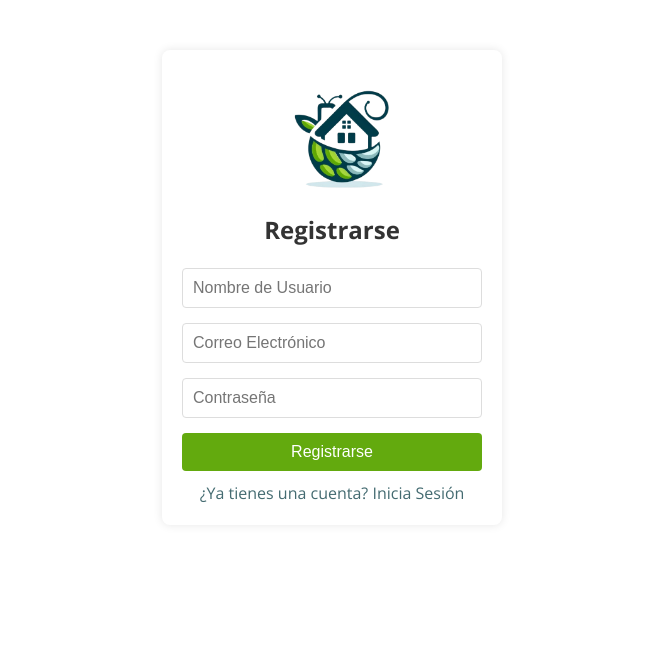
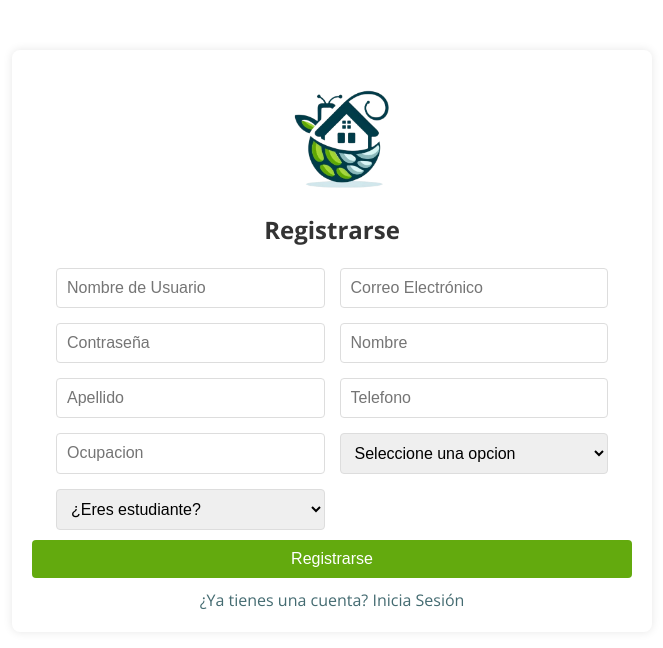
Before and after one commit to JAMM0118/Cocoon-home-FrontEnd, a React (Vite) app: page /registro in a window 1280 px wide. Shown: the top 648 px of the page, without its empty margins (308-971 px from the left). Built offline with nearby package versions, Linux system fonts and the light colour scheme.

Commit message:
cambio en el registro

```diff
--- a/src/App.jsx
+++ b/src/App.jsx
@@ -4,10 +4,8 @@ import { FormularioRegistro } from './ComponentesLogin/FormularioRegistro.jsx'
 import { BrowserRouter, Route, Switch } from 'react-router-dom'
 import {FormularioPropiedades} from './components/FormularioPropiedades.jsx'
 import { HomePage } from './components/HomePage.jsx';
-import './ComponentesLogin/FormularioLogin.css'
-import './ComponentesLogin/FormularioRegistro.css'
-import './App.css'
-import './index.css'
+import './styles/App.css'
+import './styles/index.css'
 
 function App() {
 
--- a/src/ComponentesLogin/FormularioRegistro.css
+++ /dev/null
@@ -1,87 +0,0 @@
-.login-container {
-    max-width: 300px;
-    margin: 50px auto;
-    padding: 20px;
-    border-radius: 8px;
-    box-shadow: 0 0 10px rgba(0, 0, 0, 0.1);
-    background-color: #ffffff;
-
-    display: flex;
-    flex-direction: column;
-    align-items: center;
-  }
-
-  /* Nuevo: Contenedor para el logo */
- .logo-container {
-  width: 100%;
-  display: flex;          /* Nuevo: Usar flexbox */
-  justify-content: center; /* Nuevo: Centrar horizontalmente */
-  margin-bottom: 20px;
-}
-
-/* Nuevo: Estilos para el logo */
-.logo {
-  max-width: 100px;
-  height: auto;
-  display: block;         /* Nuevo: Asegurar que la imagen se trate como un bloque */
-}
-
-.login-content {
-  width: 100%;
-}
-
-  .login-container h1 {
-    text-align: center;
-    color: #333;
-    margin-top: 0;  /* Eliminamos el margen superior del título */
-    margin-bottom: 20px;
-  }
-
-  .formulario {
-    display: flex;
-    flex-direction: column;
-    gap: 15px;
-  }
-
-  .formulario input {
-    padding: 10px;
-    border: 1px solid #ddd;
-    border-radius: 4px;
-    font-size: 16px;
-  }
-
-  .formulario button {
-    padding: 10px;
-    background-color: #63aa0e;
-    color: white;
-    border: none;
-    border-radius: 4px;
-    font-size: 16px;
-    cursor: pointer;
-    transition: background-color 0.3s;
-  }
-
-  .formulario button:hover {
-    background-color: #0f4d1a;
-  }
-
-  .error-message {
-    color: #dc3545;
-    text-align: center;
-    margin-top: 10px;
-  }
-
-  .forgot-password {
-    margin-top: 10px;
-    text-align: center;
-}
-
-/*Apartado donde se modifica las caracteristicas del hipervinculo*/
-.forgot-password a {
-    color: #446b71; /* Cambia el color si lo prefieres */
-    text-decoration: none;
-}
-
-.forgot-password a:hover {
-    text-decoration: underline;
-}
--- a/src/ComponentesLogin/FormularioRegistro.jsx
+++ b/src/ComponentesLogin/FormularioRegistro.jsx
@@ -1,36 +1,54 @@
-import "./FormularioRegistro.css"
 import { useState } from "react"
 import logo from "/images/CocoonIcon.png"
+import "../styles/FormularioRegistro.css"
 
 export function FormularioRegistro(){
 
-    const[usuario,setUsuario] = useState("")
-    const[password,setPassword] = useState("")
+    const[usuario,setUsuario] = useState("");
+    const [rol, setRol] = useState('');
+    const [esEstudiante, setEsEstudiante] = useState('');
+    const[password,setPassword] = useState("");
     const [correo, setCorreo] = useState("");
+    const [telefono, setTelefono] = useState("");
+    const [nombre, setNombre] = useState("");
+    const [apellido, setApellido] = useState("");
+    const [ocupacion, setOcupacion] = useState("");
     const[error,setError] = useState(false)
 
     const handleSubmit = (evento) => {
         evento.preventDefault()
 
         //Validacion de que los campos han sido llenados
-        if (usuario == "" || password == "" || correo == ""){
+        if (usuario == "" || password == "" || correo == ""
+        || telefono == "" || nombre == "" || apellido == ""
+        || ocupacion == "" || rol == "" || esEstudiante == ""
+        ){
             setError(true)
             return
         }
         setError(false)
+        console.log(usuario)
+        console.log(password)
+        console.log(correo)
+        console.log(telefono)
+        console.log(nombre)
+        console.log(apellido)
+        console.log(ocupacion)
+        console.log(rol)
+        console.log(esEstudiante)
+
     }
 
     return (
-        <section className="login-container">
-      <div className="logo-container">
+        <section className="login-containers">
+      <div className="logo-containers">
         <img src={logo} alt="Logo de la empresa" className="logo" />
       </div>
-      <div className="login-content">
+      <div className="login-contents">
         <h1>Registrarse</h1>
 
             <form
-             className = "formulario"
-             onSubmit={handleSubmit}
+             className = "formularios"
              >
                 <input
                 type = "text"
@@ -57,15 +75,56 @@ export function FormularioRegistro(){
                 placeholder = "Contraseña"//Muestra dentro de la caja de texto "Contraseña"
                 aria-label = "Contraseña"//->Ofrece accesibilidad para aquellas personas que no tienen vision y usan programas de lectura
                 />
-                <button>Registrarse</button>
-
+                <input
+                type = "text"
+                value = {nombre}
+                //Captura lo que se ingresa en la caja de texto
+                onChange = {evento => setNombre(evento.target.value)}
+                placeholder = "Nombre"//Muestra dentro de la caja de texto "Nombre"
+                aria-label = "Nombre"//->Ofrece accesibilidad para aquellas personas que no tienen vision y usan programas de lectura
+                />
+                <input
+                type = "text"
+                value = {apellido}
+                //Captura lo que se ingresa en la caja de texto
+                onChange = {evento => setApellido(evento.target.value)}
+                placeholder = "Apellido"//Muestra dentro de la caja de texto "Contraseña"
+                aria-label = "Apellido"//->Ofrece accesibilidad para aquellas personas que no tienen vision y usan programas de lectura
+                />
+                <input
+                type = "text"
+                value = {telefono}
+                //Captura lo que se ingresa en la caja de texto
+                onChange = {evento => setTelefono(evento.target.value)}
+                placeholder = "Telefono"//Muestra dentro de la caja de texto "Contraseña"
+                aria-label = "Telefono"//->Ofrece accesibilidad para aquellas personas que no tienen vision y usan programas de lectura
+                />
+                <input
+                type = "text"
+                value = {ocupacion}
+                //Captura lo que se ingresa en la caja de texto
+                onChange = {evento => setOcupacion(evento.target.value)}
+                placeholder = "Ocupacion"//Muestra dentro de la caja de texto "Contraseña"
+                aria-label = "Ocupacion"//->Ofrece accesibilidad para aquellas personas que no tienen vision y usan programas de lectura
+                />
+                <select value={rol} onChange={evento => setRol(evento.target.value)}>
+                    <option value="" disabled>Seleccione una opcion</option>
+                    <option value="Arrendador"> Arrendador</option>
+                    <option value="Arrendatario">Arrendatario</option>
+                </select>
+                <select value={esEstudiante} onChange={evento => setEsEstudiante(evento.target.value)}>
+                    <option value="" disabled>¿Eres estudiante?</option>
+                    <option value="true"> Si</option>
+                    <option value="false">No</option>
+                </select>
             </form>
+                <button  onClick={handleSubmit} className="button-register">Registrarse</button>
 
             {error && <p className="error-message">Todos los campos son obligatorios</p>}
 
             {/* Hipervínculo de ¿Ya tienes una cuenta? Inicia Sesión */}
             <div className="forgot-password">
-                    <a href="#">¿Ya tienes una cuenta? Inicia Sesión</a> {/*En # va el link hacia la pagina login */}
+                    <a href="/login">¿Ya tienes una cuenta? Inicia Sesión</a> {/*En # va el link hacia la pagina login */}
                 </div>
 
 
--- a/src/components/FormularioPropiedades.jsx
+++ b/src/components/FormularioPropiedades.jsx
@@ -5,10 +5,6 @@ import {
   LinearProgress
 } from '@mui/material';
 import {Cancel} from '@mui/icons-material';
-
-import { BrowserRouter, Route, Switch } from 'react-router-dom'
-import { HomePage } from './HomePage.jsx';
-
 
 
 export function FormularioPropiedades() {
--- a/src/main.jsx
+++ b/src/main.jsx
@@ -1,7 +1,7 @@
 import { StrictMode } from 'react'
 import { createRoot } from 'react-dom/client'
 import App from './App.jsx'
-import './index.css'
+import './styles/index.css'
 
 createRoot(document.getElementById('root')).render(
   <StrictMode>
--- a/src/ComponentesLogin/FormularioLogin.css
+++ b/src/styles/FormularioLogin.css
@@ -9,6 +9,8 @@
     display: flex;
     flex-direction: column;
     align-items: center;
+
+
   }
 
   /* Nuevo: Contenedor para el logo */
@@ -17,7 +19,7 @@
   display: flex;          /* Nuevo: Usar flexbox */
   justify-content: center; /* Nuevo: Centrar horizontalmente */
   margin-bottom: 20px;
-}
+ }
 
 /* Nuevo: Estilos para el logo */
 .logo {
--- /dev/null
+++ b/src/styles/FormularioRegistro.css
@@ -0,0 +1,108 @@
+.login-containers {
+  max-width: 600px;
+  margin: 50px auto;
+  padding: 20px;
+  border-radius: 8px;
+  box-shadow: 0 0 10px rgba(0, 0, 0, 0.1);
+  background-color: #ffffff;
+
+  display: flex;
+  flex-direction: column;
+  align-items: center;
+}
+
+/* Nuevo: Contenedor para el logo */
+.logo-containers {
+  width: 100%;
+  display: flex;
+  /* Nuevo: Usar flexbox */
+  justify-content: center;
+  /* Nuevo: Centrar horizontalmente */
+  margin-bottom: 20px;
+}
+
+/* Nuevo: Estilos para el logo */
+.logo {
+  max-width: 100px;
+  height: auto;
+  display: block;
+  /* Nuevo: Asegurar que la imagen se trate como un bloque */
+}
+
+.login-contents {
+  width: 100%;
+}
+
+.login-containers h1 {
+  text-align: center;
+  color: #333;
+  margin-top: 0;
+  /* Eliminamos el margen superior del título */
+  margin-bottom: 20px;
+}
+
+.formularios {
+  display: grid;
+  gap: 15px;
+  grid-template-columns: repeat(2, 1fr);
+  padding-left: 4%;
+  padding-right: 4%;
+}
+
+.formularios input   {
+  padding: 10px;
+  border: 1px solid #ddd;
+  border-radius: 4px;
+  font-size: 16px;
+}
+
+.formularios select{
+  padding: 10px;
+  border: 1px solid #ddd;
+  border-radius: 4px;
+  font-size: 16px;
+}
+
+.button-register {
+  display: block;
+  padding: 10px;
+  width: 100%;
+  background-color: #63aa0e;
+  color: white;
+  border: none;
+  border-radius: 4px;
+  font-size: 16px;
+  cursor: pointer;
+  transition: background-color 0.3s;
+  /*centrar el boton*/
+  margin-top: 10px;
+
+
+
+}
+
+.button-register:hover {
+  background-color: #0f4d1a;
+}
+
+.error-message {
+  color: #dc3545;
+  text-align: center;
+  margin-top: 10px;
+}
+
+.forgot-password {
+  margin-top: 10px;
+  text-align: center;
+}
+
+/*Apartado donde se modifica las caracteristicas del hipervinculo*/
+.forgot-password a {
+  color: #446b71;
+  /* Cambia el color si lo prefieres */
+  text-decoration: none;
+}
+
+.forgot-password a:hover {
+  text-decoration: underline;
+}
```
Also changed, not shown: src/ComponentesLogin/FormularioLogin.jsx (+20 -17 lines), public/images/background-login.jpg (added), src/styles/App.css (renamed from src/App.css), src/styles/index.css (renamed from src/index.css).
